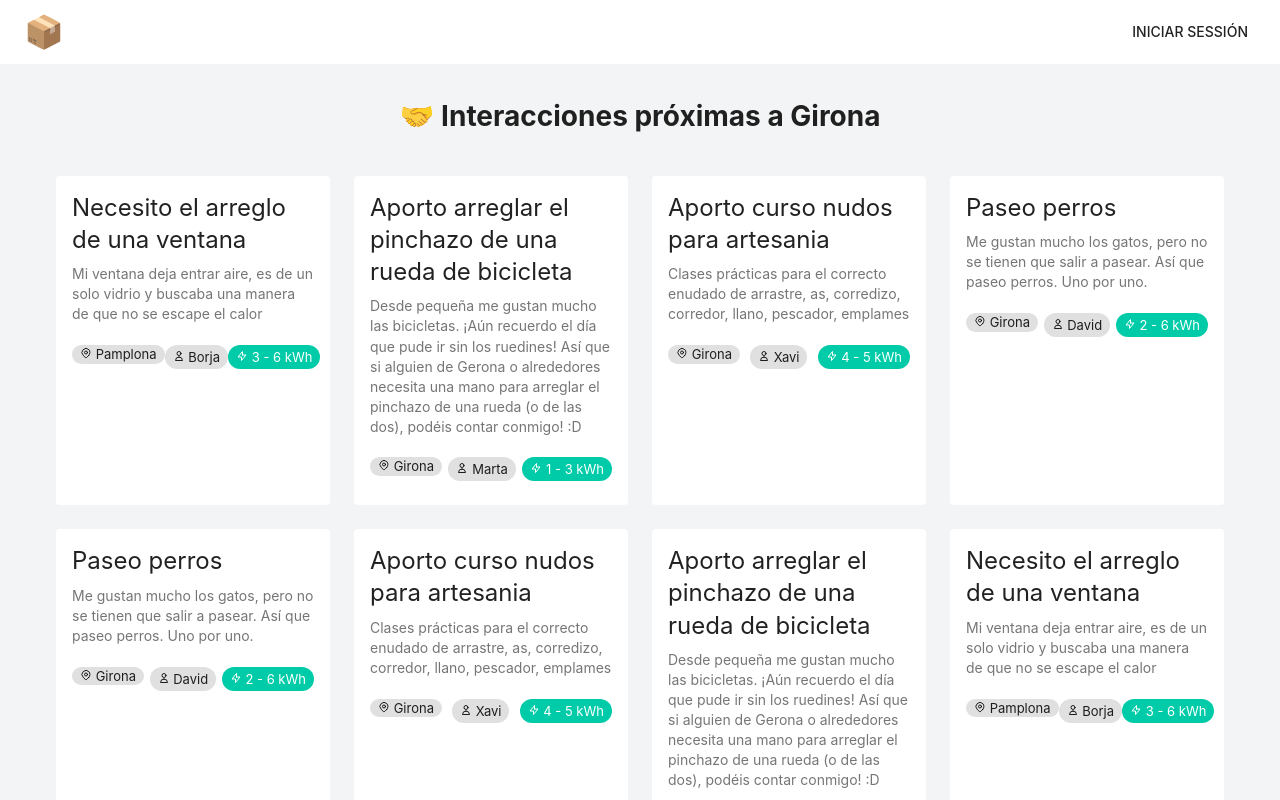
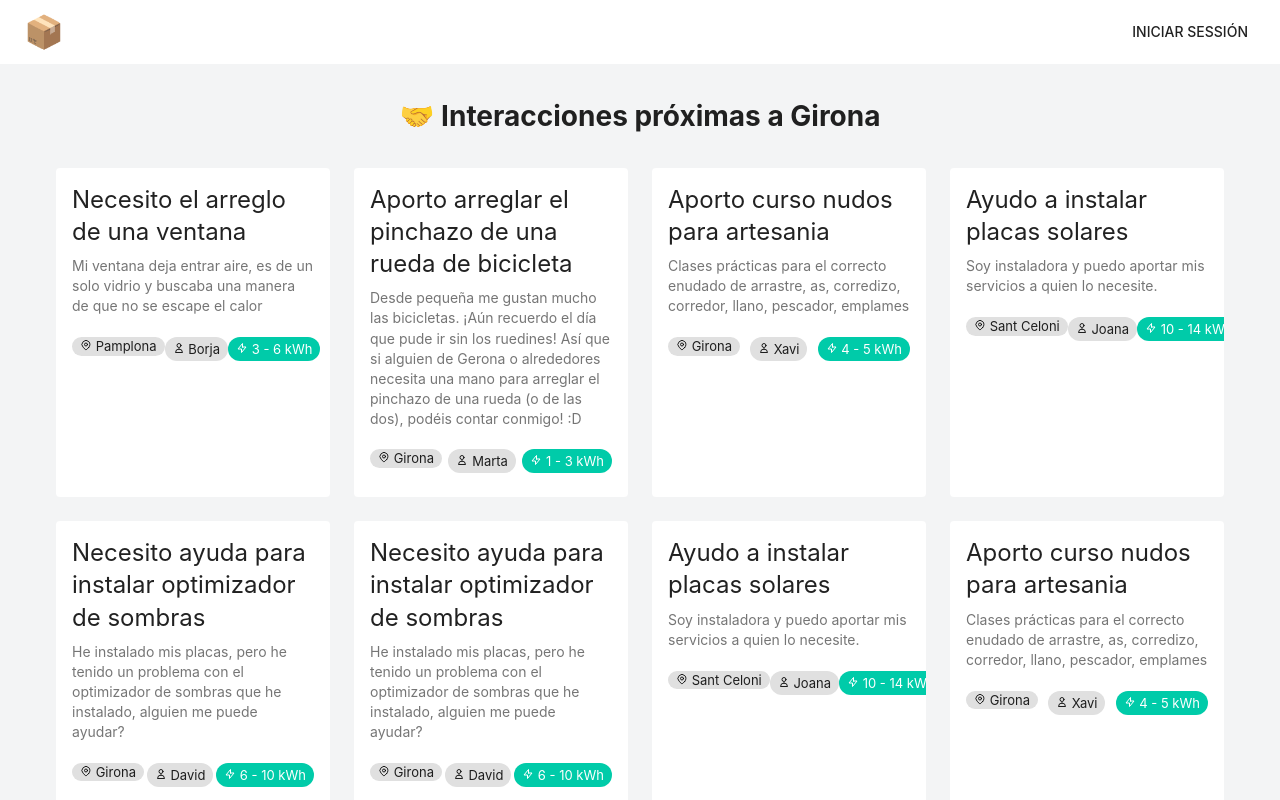
Before and after one commit to dvdriera/cajon-kwh, a Next.js app: page /interactions in a window 1280 px wide. Shown: the top 800 px of the page. Built offline with nearby package versions, Linux system fonts and the light colour scheme.

Commit message:
fixed interaction style and interactions content

```diff
--- a/pages/interaction.js
+++ b/pages/interaction.js
@@ -58,7 +58,7 @@ export default function Interaction(props) {
             </Grid>
             <Grid item xs={12} sm={4}>
               <Paper className={styles.paperColumn} elevation={0}>
-                <div className={styles.saldo}>Tu saldo actual: <span>365 kWh</span></div>
+                <div className={styles.saldo}>Tu saldo actual <div>365 kWh</div></div>
 
                 <div className={styles.valor}>
                   <Typography id="continuous-slider" gutterBottom>
--- a/pages/interactions.js
+++ b/pages/interactions.js
@@ -48,11 +48,18 @@ export default function Interactions() {
       value : '4 - 5 kWh'
     },
     {
-      title : 'Paseo perros',
-      description : 'Me gustan mucho los gatos, pero no se tienen que salir a pasear. Así que paseo perros. Uno por uno.',
+      title : 'Ayudo a instalar placas solares',
+      description : 'Soy instaladora y puedo aportar mis servicios a quien lo necesite.',
+      location : 'Sant Celoni',
+      user : 'Joana',
+      value : '10 - 14 kWh'
+    },
+    {
+      title : 'Necesito ayuda para instalar optimizador de sombras',
+      description : 'He instalado mis placas, pero he tenido un problema con el optimizador de sombras que he instalado, alguien me puede ayudar?',
       location : 'Girona',
       user : 'David',
-      value : '2 - 6 kWh'
+      value : '6 - 10 kWh'
     }
   ]
 
--- a/styles/Home.module.css
+++ b/styles/Home.module.css
@@ -70,7 +70,7 @@
 
 .pageTitle {
   margin-top: 0;
-  margin-bottom: 2.5rem;
+  margin-bottom: 2rem;
 }
 
 .submitContainer {
@@ -156,18 +156,19 @@
 }
 
 .saldo {
+  font-size: 1rem;
+  font-weight: 500 !important;
+}
+
+.saldo div {
+  color: #00cba9;
   font-weight: 500;
+  font-size: 1.1rem;
 }
 
 .valor {
   margin-top: 1rem;
   font-weight: 500;
-}
-
-.saldo span {
-  color: #00cba9;
-  font-weight: 500;
-  font-size: 1.1rem;
 }
 
 .interactionButton {
```
